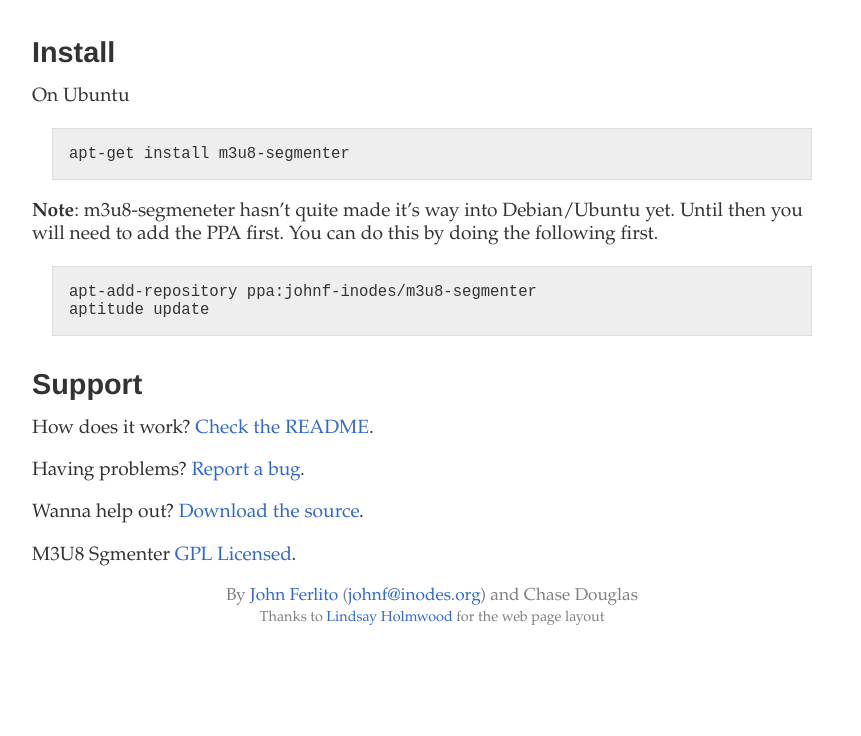
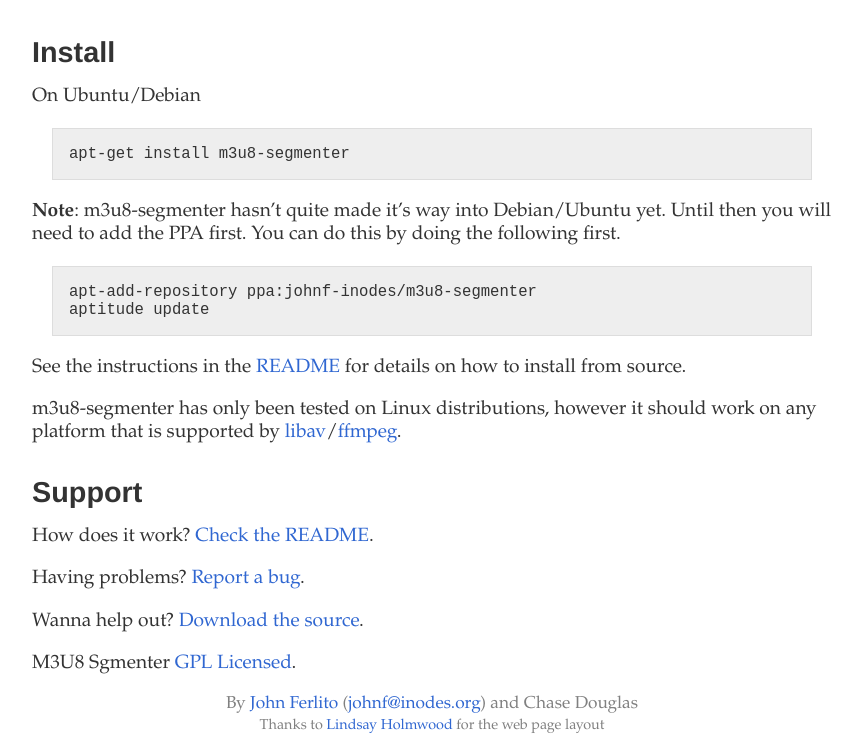
Before and after one commit to m3u8-segmenter/m3u8-segmenter, a Jekyll site: the page built from index.md, in a window 1280 px wide. Shown: the part 345-1081 px from the top of the page, without its empty margins (208-1069 px from the left). Built offline with Jekyll 4.4.1, drawn with Linux system fonts in a browser that asks for light colours; before the commit the page ends 973 px from its top, so only the background shows below that.

Commit message:
Point out install from source instructions are in the README

```diff
--- a/index.md
+++ b/index.md
@@ -4,30 +4,35 @@
 ---
 
 
-About
------
+## About
 
 M3U8 segmenter is an Apple HTTP Live Segmenter. It takes an MPEG-TS stream
 from a tool like ffmpeg and breaks it up into multiple ts-segments suitable
 for HTTP Live streaming from devices like iPhones. It also creates the M3U8
 stream descriptor which is required for this type of stream.
 
-Install
--------
+## Install
 
-On Ubuntu
+On Ubuntu/Debian
 
     apt-get install m3u8-segmenter
 
-**Note**: m3u8-segmeneter hasn't quite made it's way into Debian/Ubuntu yet. Until
+**Note**: m3u8-segmenter hasn't quite made it's way into Debian/Ubuntu yet. Until
 then you will need to add the PPA first. You can do this by doing the following
 first.
 
     apt-add-repository ppa:johnf-inodes/m3u8-segmenter
     aptitude update
 
-Support
--------
+See the instructions in the
+[README](https://github.com/johnf/m3u8-segmenter#readme) for details on how to
+install from source.
+
+m3u8-segmenter has only been tested on Linux distributions, however it should
+work on any platform that is supported by
+[libav](http://libav.org)/[ffmpeg](http://ffmpeg.org).
+
+## Support
 
 How does it work? [Check the README](https://github.com/johnf/m3u8-segmenter#readme).
 
```
